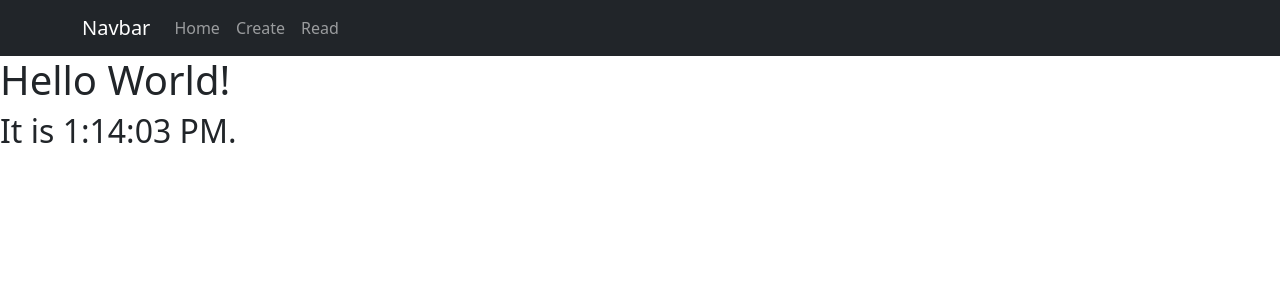
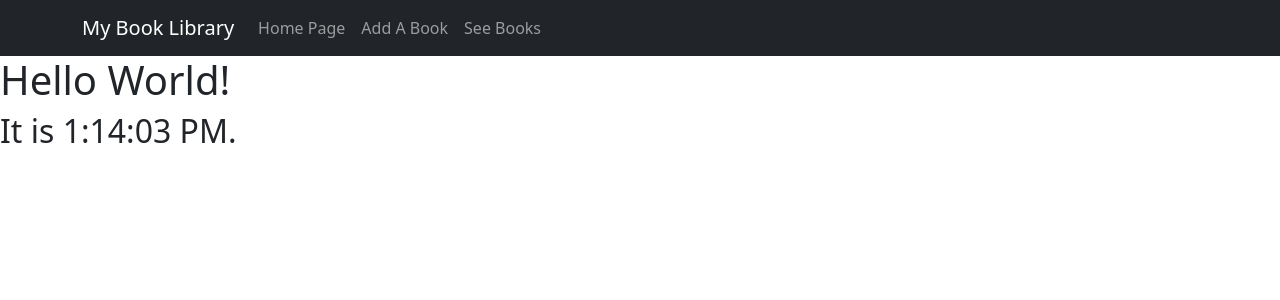
Before and after one commit to MichalZdziubany/DRQProject, a React (Create React App) app: page / in a window 1280 px wide. Shown: the top 300 px of the page. Built offline with nearby package versions, Linux system fonts and the light colour scheme.

Commit message:
changed names

```diff
--- a/src/components/Navigationbar.js
+++ b/src/components/Navigationbar.js
@@ -7,11 +7,11 @@ const Navigationbar = () => {
   return (
         <Navbar bg="dark" data-bs-theme="dark">
           <Container>
-            <Navbar.Brand href="/">Navbar</Navbar.Brand>
+            <Navbar.Brand href="/">My Book Library</Navbar.Brand>
             <Nav className="me-auto">
-              <Nav.Link href="/">Home</Nav.Link>
-              <Nav.Link href="/addBook">Create</Nav.Link>
-              <Nav.Link href="/getBooks">Read</Nav.Link>
+              <Nav.Link href="/">Home Page</Nav.Link>
+              <Nav.Link href="/addBook">Add A Book</Nav.Link>
+              <Nav.Link href="/getBooks">See Books</Nav.Link>
             </Nav>
           </Container>
       </Navbar>
```
